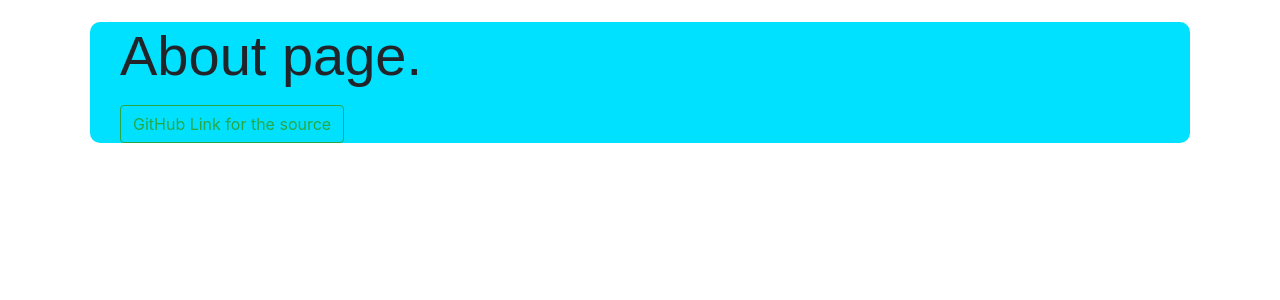
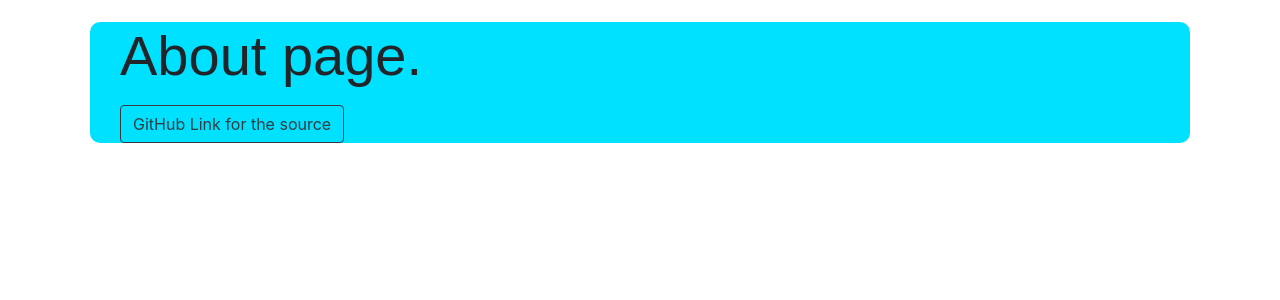
Before and after one commit to nova-sangeeth/QnA-application, a Django app: page /about/ in a window 1280 px wide. Shown: the part 58-358 px from the top of the page. Run offline with Django 3.2, Linux system fonts and the light colour scheme; some libraries are stand-ins or nearby versions.

Commit message:
changed the color for the github button to dark from success in the about page

```diff
--- a/templates/about.html
+++ b/templates/about.html
@@ -12,7 +12,7 @@
     {% block content %}
     <div class="container">
         <p class="display-4">About page.</p>
-        <a class="btn btn-outline-success" href="https://github.com/nova-sangeeth/QnA-application">GitHub Link for the source</a>
+        <a class="btn btn-outline-dark" href="https://github.com/nova-sangeeth/QnA-application">GitHub Link for the source</a>
     </div>
     {% endblock content %}
 </body>
--- a/templates/log.txt
+++ b/templates/log.txt
@@ -1 +1 @@
-2020/06/23 23:33:37 Micro started
+2020/06/23 23:50:09 Micro started
```
